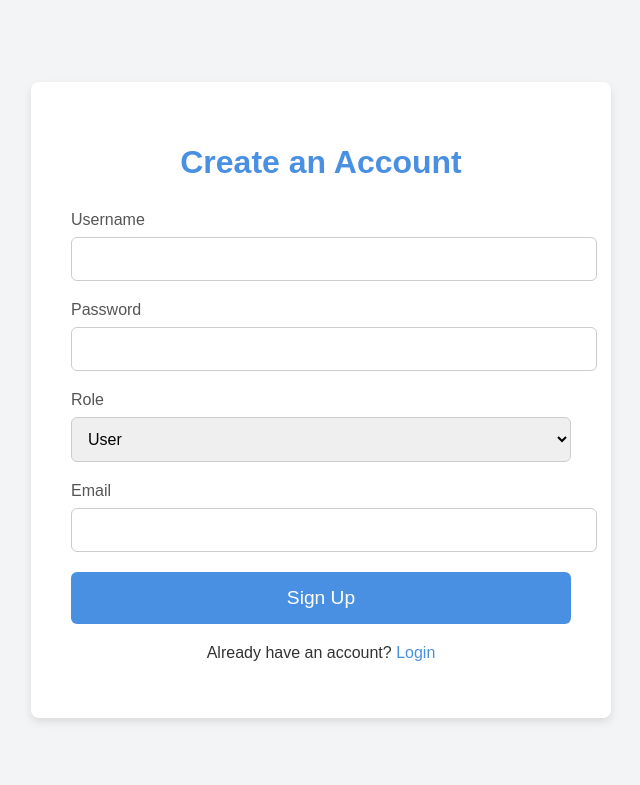
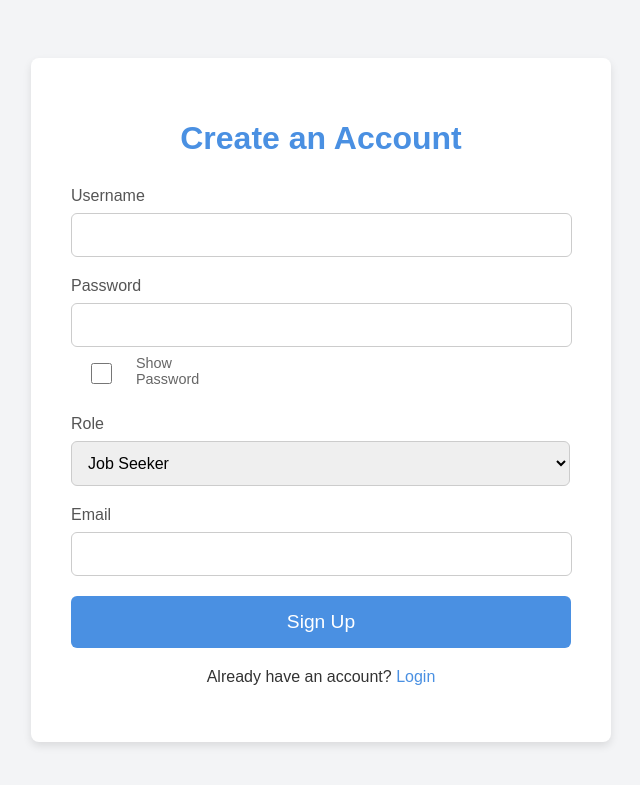
Before and after one commit to Thriambak/flaskproject2, a Python web app: template templates/signup.html in a window 1280 px wide. Shown: the top 785 px of the page, without its empty margins (319-959 px from the left). Run offline with Jinja, Linux system fonts and the light colour scheme; the template is opened without the code that fills it, so the values that code supplies are empty.

Commit message:
Signup Debug 1

```diff
--- a/app.py
+++ b/app.py
@@ -57,7 +57,7 @@
 if __name__ == "__main__":
     with app.app_context():
         db.create_all()
-    app.run(debug=True)
+    app.run(debug=False)
 
 
 ''' Routes to test db
--- a/static/css/signup.css
+++ b/static/css/signup.css
@@ -34,6 +34,8 @@
 
 .form-group {
     margin-bottom: 20px;
+
+    padding-right: 25px;
 }
 
 label {
@@ -42,9 +44,10 @@
     color: #555;
 }
 
-input, select {
+input {
     width: 100%;
     padding: 12px;
+    margin-right: 0px;
     font-size: 1em;
     border-radius: 6px;
     border: 1px solid #ccc;
@@ -52,12 +55,36 @@
     transition: border-color 0.3s;
 }
 
-input:focus, select:focus {
+.select-styled {
+    width: 105%;
+    padding: 12px;
+    margin-right: 0px;
+    font-size: 1em;
+    border-radius: 6px;
+    border: 1px solid #ccc;
+    margin-top: 8px;
+    transition: border-color 0.3s;
+}
+
+input:focus, .select-styled:focus {
     border-color: #4A90E2;
     outline: none;
 }
 
-button {
+.checkbox-label {
+    margin-top: 8px;
+    font-size: 0.9em;
+    color: #666;
+    display: flex;
+    align-items: left;
+    justify-self: left;
+}
+
+.checkbox-label input[type="checkbox"] {
+    margin-right: 8px;
+}
+
+.btn {
     padding: 15px;
     font-size: 1.2em;
     background-color: #4A90E2;
@@ -68,7 +95,7 @@
     transition: background-color 0.3s;
 }
 
-button:hover {
+.btn:hover {
     background-color: #357ABD;
 }
 
@@ -87,6 +114,26 @@
     text-decoration: underline;
 }
 
+.flash {
+    padding: 12px;
+    margin-bottom: 20px;
+    border-radius: 6px;
+    text-align: center;
+    font-size: 0.95em;
+}
+
+.flash.danger {
+    background-color: #f8d7da;
+    color: #721c24;
+    border: 1px solid #f5c6cb;
+}
+
+.flash.success {
+    background-color: #d4edda;
+    color: #155724;
+    border: 1px solid #c3e6cb;
+}
+
 /* Responsive Design */
 @media (max-width: 768px) {
     .container {
@@ -97,7 +144,7 @@
         font-size: 1.8em;
     }
 
-    button {
+    .btn {
         font-size: 1em;
     }
 }
--- a/templates/signup.html
+++ b/templates/signup.html
@@ -4,11 +4,18 @@
     <meta charset="UTF-8">
     <meta name="viewport" content="width=device-width, initial-scale=1.0">
     <title>Sign Up</title>
-    <link rel="stylesheet" href="{{url_for ('static',filename='css/signup.css')}}">
+    <link rel="stylesheet" href="{{ url_for('static', filename='css/signup.css') }}">
 </head>
 <body>
     <div class="container">
         <h1>Create an Account</h1>
+        {% with messages = get_flashed_messages(with_categories=true) %}
+            {% if messages %}
+                {% for category, message in messages %}
+                    <div class="flash {{ category }}">{{ message }}</div>
+                {% endfor %}
+            {% endif %}
+        {% endwith %}
         <form action="{{ url_for('auth.signup') }}" method="POST" class="signup-form">
             <div class="form-group">
                 <label for="username">Username</label>
@@ -18,41 +25,39 @@
             <div class="form-group">
                 <label for="password">Password</label>
                 <input type="password" name="password" id="password" required>
+                <label class="checkbox-label">
+                    <input type="checkbox" onclick="togglePassword()"> Show Password
+                </label>
             </div>
 
             <div class="form-group">
-                <label for="role">Role</label>
-                <select name="role" id="role" required>
-                    <option value="user">User</option>
+                <label for="role">Role</label><br>
+                <select name="role" id="role" required class="select-styled">
+                    <option value="user">Job Seeker</option>
                     <option value="company">Company</option>
                     <option value="college">College</option>
-                    <option value="admin">Admin</option>
                 </select>
             </div>
-
-            <!-- <div class="form-group">
-                <label for="name">Full Name</label>
-                <input type="text" name="name" id="name" required>
-            </div> -->
 
             <div class="form-group">
                 <label for="email">Email</label>
                 <input type="email" name="email" id="email" required>
             </div>
 
-            <!-- <div class="form-group">
-                <label for="age">Age</label>
-                <input type="number" name="age" id="age" required>
-            </div>
-
-            <div class="form-group">
-                <label for="phone">Phone Number</label>
-                <input type="tel" name="phone" id="phone" required>
-            </div> -->
-
             <button type="submit" class="btn">Sign Up</button>
         </form>
         <p class="login-link">Already have an account? <a href="{{ url_for('auth.login') }}">Login</a></p>
     </div>
+
+    <script>
+        function togglePassword() {
+            var passwordField = document.getElementById("password");
+            if (passwordField.type === "password") {
+                passwordField.type = "text";
+            } else {
+                passwordField.type = "password";
+            }
+        }
+    </script>
 </body>
 </html>
```
Also changed, not shown: auth.py (+78 -41 lines).
